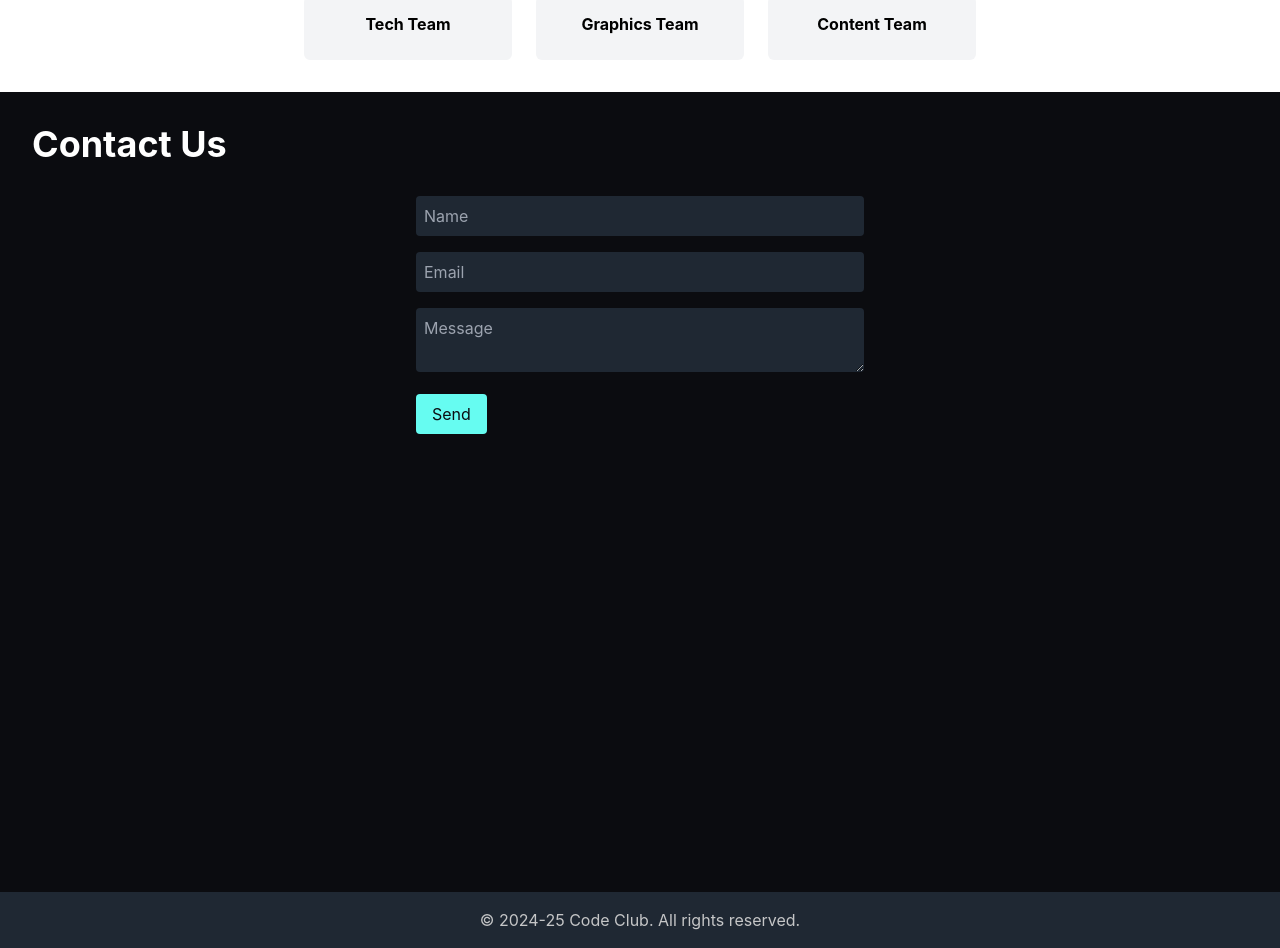
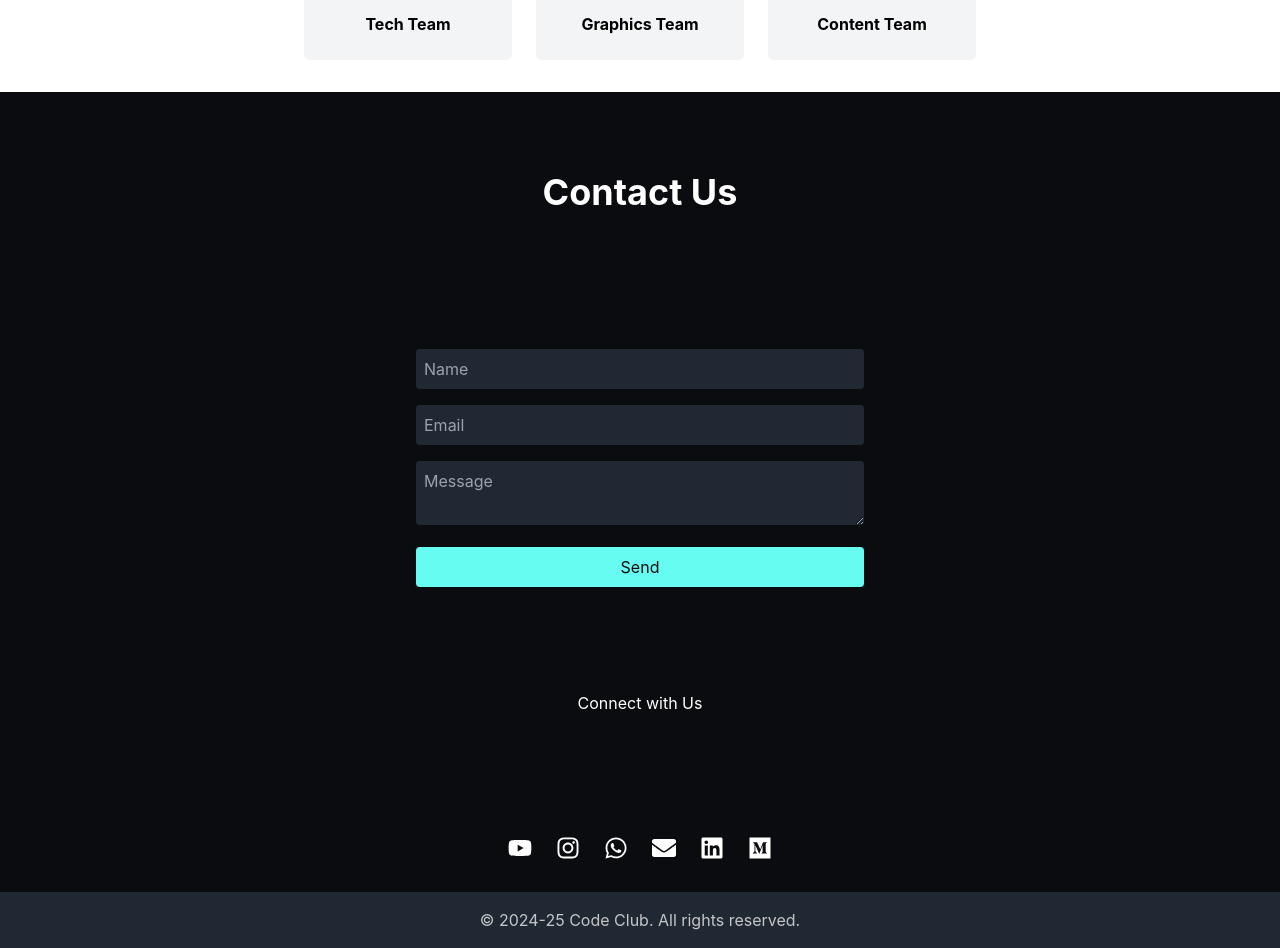
Before and after one commit to codeclubccoew/codeclubwebsite, a React (Create React App) app: page / in a window 1280 px wide. Shown: the part 2020-2968 px from the top of the page. Built offline with nearby package versions, Linux system fonts and the light colour scheme.

Commit message:
contactpage1

```diff
--- a/src/pages/Contact.js
+++ b/src/pages/Contact.js
@@ -1,17 +1,154 @@
-import React from 'react';
+// import React from 'react';
+
+
+// const Contact = () => {
+//   return (
+//     <div className="min-h-screen bg-[#0B0C10] text-white p-8">
+//       <h1 className="text-4xl font-bold mb-8">Contact Us</h1>
+//       <form className="max-w-md mx-auto">
+//         <input type="text" placeholder="Name" className="w-full p-2 mb-4 bg-[#1F2833] rounded" />
+//         <input type="email" placeholder="Email" className="w-full p-2 mb-4 bg-[#1F2833] rounded" />
+//         <textarea placeholder="Message" className="w-full p-2 mb-4 bg-[#1F2833] rounded"></textarea>
+//         <button type="submit" className="bg-[#66FCF1] text-[#0B0C10] px-4 py-2 rounded">Send</button>
+//       </form>
+//     </div>
+//   );
+// };
+
+
+// export default Contact;
+
+
+import React, { useState } from "react";
+import { FaYoutube, FaInstagram, FaWhatsapp, FaEnvelope, FaLinkedin, FaMedium } from "react-icons/fa";
+import { IoCheckmarkCircleOutline } from "react-icons/io5"; // Success Icon
+
+
+import emailjs from "emailjs-com"; // Import EmailJS
+
 
 const Contact = () => {
+  const [showModal, setShowModal] = useState(false);
+  const [formData, setFormData] = useState({
+    user_name: "",
+    user_email: "",
+    message: "",
+  });
+
+
+  const handleChange = (e) => {
+    setFormData({ ...formData, [e.target.name]: e.target.value });
+  };
+
+
+  const handleSubmit = (e) => {
+    e.preventDefault(); // Prevents page refresh
+    setShowModal(true); // Show modal
+
+
+    emailjs
+      .sendForm(
+        "service_xxx", // Replace with your EmailJS Service ID
+        "template_xxx", // Replace with your EmailJS Template ID
+        e.target,
+        "user_xxx" // Replace with your EmailJS Public Key
+      )
+      .then(
+        (result) => {
+          console.log("Email sent successfully:", result.text);
+          setShowModal(true);
+          setFormData({ user_name: "", user_email: "", message: "" }); // Clear form
+        },
+        (error) => {
+          console.error("Error sending email:", error.text);
+        }
+      );
+  };
+
+
   return (
-    <div className="min-h-screen bg-[#0B0C10] text-white p-8">
-      <h1 className="text-4xl font-bold mb-8">Contact Us</h1>
-      <form className="max-w-md mx-auto">
-        <input type="text" placeholder="Name" className="w-full p-2 mb-4 bg-[#1F2833] rounded" />
-        <input type="email" placeholder="Email" className="w-full p-2 mb-4 bg-[#1F2833] rounded" />
-        <textarea placeholder="Message" className="w-full p-2 mb-4 bg-[#1F2833] rounded"></textarea>
-        <button type="submit" className="bg-[#66FCF1] text-[#0B0C10] px-4 py-2 rounded">Send</button>
-      </form>
-    </div>
+    <section id="contact">
+      <div className="min-h-screen bg-[#0B0C10] text-white p-8 flex flex-col justify-between pt-20">
+        <h1 className="text-3xl sm:text-4xl font-bold mb-8 text-center">Contact Us</h1>
+
+
+        <form className="max-w-md mx-auto" onSubmit={handleSubmit}>
+          <input
+            type="text"
+            name="user_name"
+            placeholder="Name"
+            value={formData.user_name}
+            onChange={handleChange}
+            className="w-full p-2 mb-4 bg-[#1F2833] rounded"
+            required
+          />
+          <input
+            type="email"
+            name="user_email"
+            placeholder="Email"
+            value={formData.user_email}
+            onChange={handleChange}
+            className="w-full p-2 mb-4 bg-[#1F2833] rounded"
+            required
+          />
+          <textarea
+            name="message"
+            placeholder="Message"
+            value={formData.message}
+            onChange={handleChange}
+            className="w-full p-2 mb-4 bg-[#1F2833] rounded"
+            required
+          ></textarea>
+          <button type="submit" className="bg-[#66FCF1] text-[#0B0C10] px-4 py-2 rounded w-full">
+            Send
+          </button>
+        </form>
+
+
+        {showModal && (
+          <div className="fixed inset-0 flex items-center justify-center bg-black bg-opacity-50">
+            <div className="bg-[#1F2833] p-6 rounded-lg shadow-lg text-center w-80">
+              <IoCheckmarkCircleOutline className="text-[#66FCF1] text-5xl mx-auto mb-2" />
+              <h2 className="text-2xl font-bold text-white">Success!</h2>
+              <p className="text-gray-300">Message sent successfully!</p>
+              <button onClick={() => setShowModal(false)} className="mt-4 bg-[#66FCF1] text-[#0B0C10] px-4 py-2 rounded">
+                OK
+              </button>
+            </div>
+          </div>
+        )}
+
+
+
+
+        {/* Social Media Links */}
+        <p className="text-center">Connect with Us</p>
+        <div className="flex justify-center space-x-6 mt-4">
+          <a href="https://www.youtube.com/@codeclubccew6359" target="_blank" rel="noopener noreferrer" className="group inline-flex items-center focus:outline-none">
+            <FaYoutube className="text-white text-2xl transition duration-300 group-hover:text-[#66FCF1] group-hover:drop-shadow-[0_0_8px_#66FCF1]" />
+          </a>
+          <a href="https://www.instagram.com/codeclub_ccew" target="_blank" rel="noopener noreferrer" className="group inline-flex items-center focus:outline-none">
+            <FaInstagram className="text-white text-2xl transition duration-300 group-hover:text-[#66FCF1] group-hover:drop-shadow-[0_0_8px_#66FCF1]" />
+          </a>
+          <a href="https://chat.whatsapp.com/CEHO7xAxE2g2rRke9RfHYo" target="_blank" rel="noopener noreferrer" className="group inline-flex items-center focus:outline-none">
+            <FaWhatsapp className="text-white text-2xl transition duration-300 group-hover:text-[#66FCF1] group-hover:drop-shadow-[0_0_8px_#66FCF1]" />
+          </a>
+          <a href="mailto:codeclub@cumminscollege.in" className="group inline-flex items-center focus:outline-none">
+            <FaEnvelope className="text-white text-2xl transition duration-300 group-hover:text-[#66FCF1] group-hover:drop-shadow-[0_0_8px_#66FCF1]" />
+          </a>
+          <a href="https://www.linkedin.com/company/code-club-ccew" target="_blank" rel="noopener noreferrer" className="group inline-flex items-center focus:outline-none">
+            <FaLinkedin className="text-white text-2xl transition duration-300 group-hover:text-[#66FCF1] group-hover:drop-shadow-[0_0_8px_#66FCF1]" />
+          </a>
+          <a href="https://medium.com" target="_blank" rel="noopener noreferrer" className="group inline-flex items-center focus:outline-none">
+            <FaMedium className="text-white text-2xl transition duration-300 group-hover:text-[#66FCF1] group-hover:drop-shadow-[0_0_8px_#66FCF1]" />
+          </a>
+        </div>
+      </div>
+    </section>
   );
 };
 
+
+
+
 export default Contact;
```
